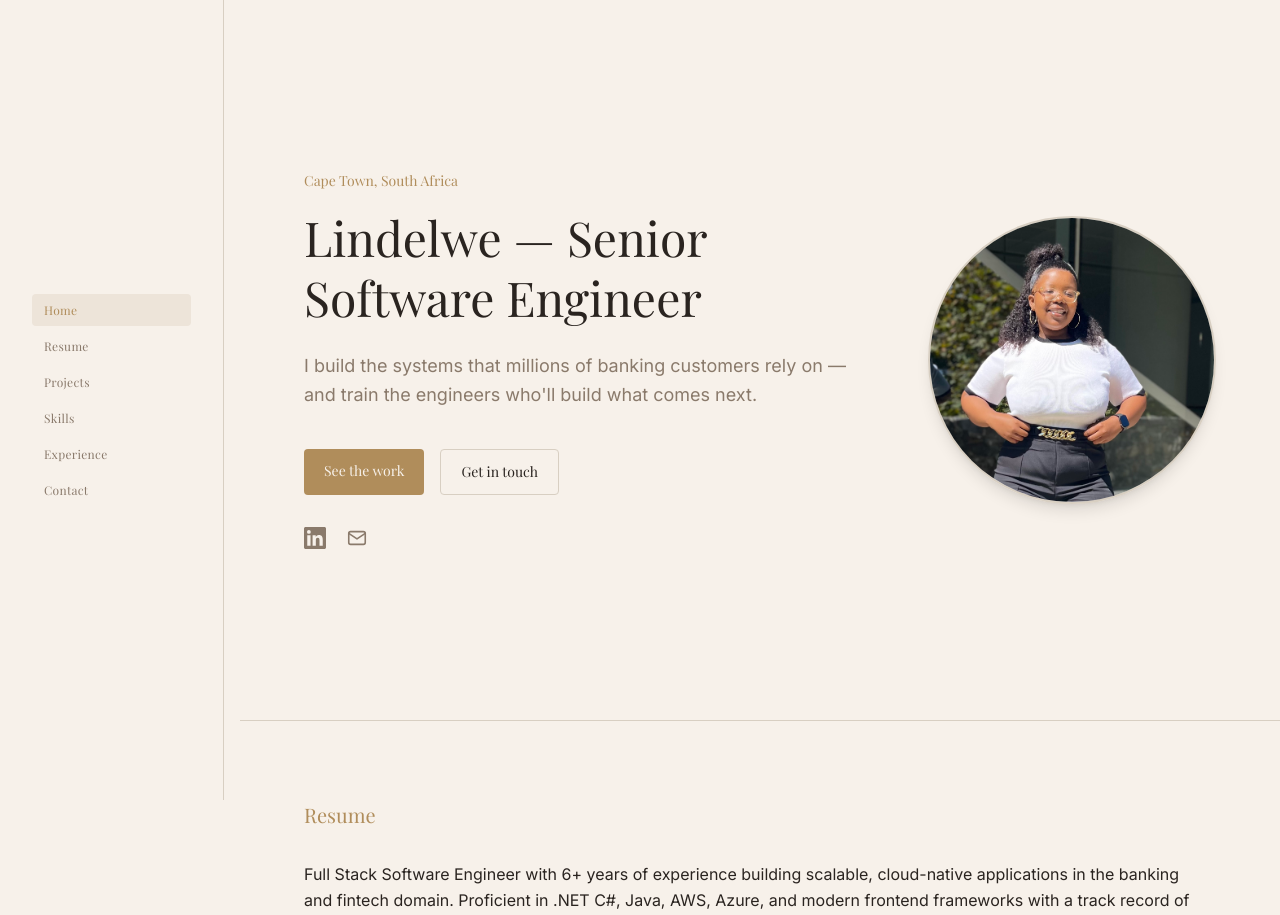
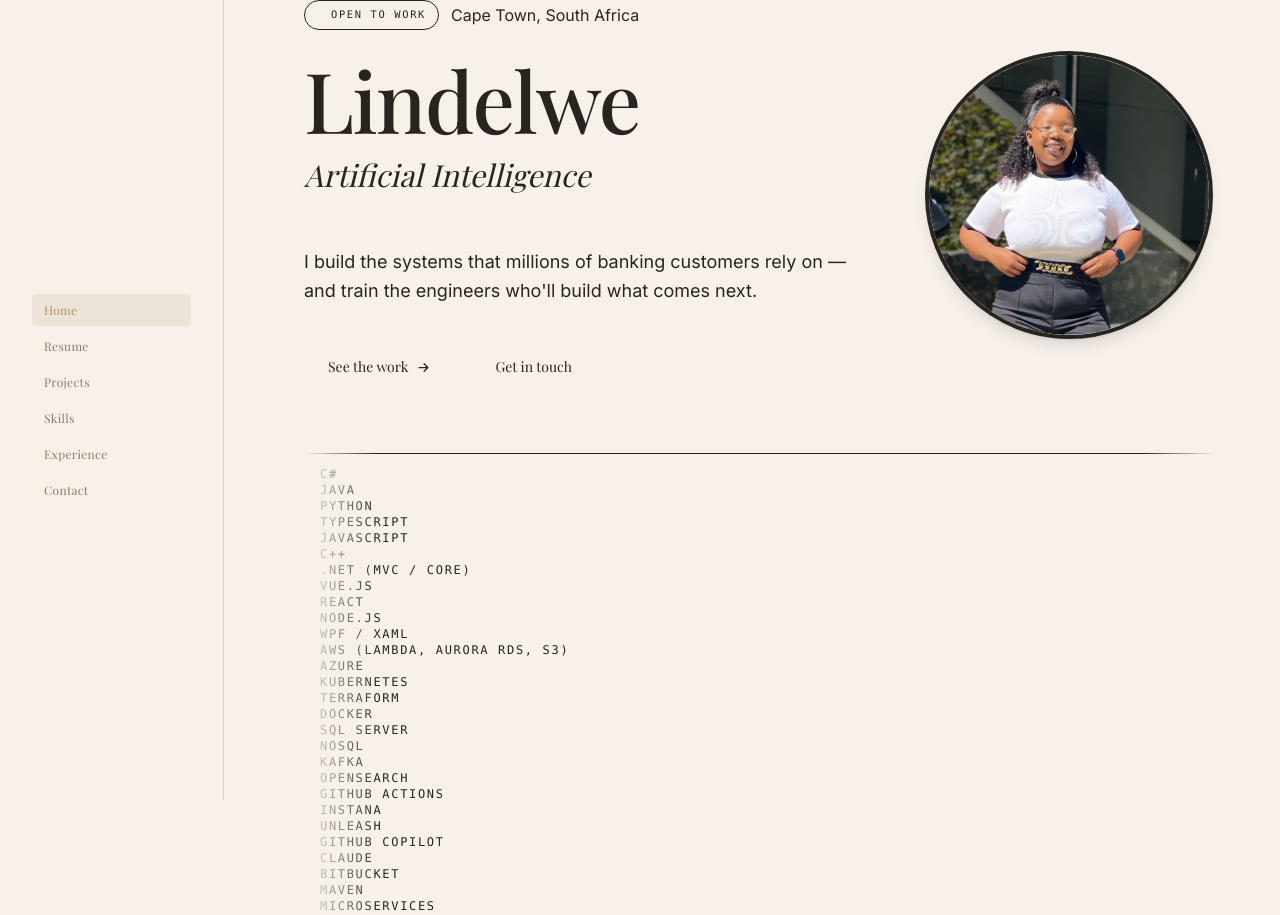
Before and after one commit to LindelweM/portfolio-frontend, a React (Vite) app: page / in a window 1280 px wide. Shown: the top 915 px of the page. Built offline with nearby package versions, Linux system fonts and the light colour scheme; no server answers.

Commit message:
more enhancements for experience and hero sections with improved layout

```diff
--- /dev/null
+++ b/src/components/Counter.jsx
@@ -0,0 +1,34 @@
+import { useEffect, useState } from "react";
+import { useInView } from "../hooks/useInView";
+
+const easeOut = (t) => 1 - Math.pow(1 - t, 3);
+
+/** Counts up to `value` once it scrolls into view. */
+export default function Counter({ value, duration = 1400, className = "" }) {
+  const [ref, inView] = useInView({ threshold: 0.4 });
+  const [display, setDisplay] = useState(0);
+
+  useEffect(() => {
+    if (!inView) return;
+    if (window.matchMedia("(prefers-reduced-motion: reduce)").matches) {
+      setDisplay(value);
+      return;
+    }
+
+    let frame;
+    const start = performance.now();
+    const tick = (now) => {
+      const t = Math.min(1, (now - start) / duration);
+      setDisplay(Math.round(easeOut(t) * value));
+      if (t < 1) frame = requestAnimationFrame(tick);
+    };
+    frame = requestAnimationFrame(tick);
+    return () => cancelAnimationFrame(frame);
+  }, [inView, value, duration]);
+
+  return (
+    <span ref={ref} className={className}>
+      {display}
+    </span>
+  );
+}
--- a/src/components/Experience.jsx
+++ b/src/components/Experience.jsx
@@ -1,30 +1,120 @@
+import { useState } from "react";
 import { experience } from "../data/content";
+import SectionHeading from "./SectionHeading";
+import Reveal from "./Reveal";
+
+const VISIBLE_POINTS = 3;
+
+/** "Present - 3 years 1 month" → { current: true, duration: "3 years 1 month" } */
+function parsePeriod(period) {
+  const [status, ...rest] = period.split(" - ");
+  return {
+    current: status.trim().toLowerCase() === "present",
+    duration: rest.join(" - ").trim() || status.trim(),
+  };
+}
+
+function Job({ job }) {
+  const [expanded, setExpanded] = useState(false);
+  const { current, duration } = parsePeriod(job.period);
+  const collapsible = job.points.length > VISIBLE_POINTS;
+  const points = expanded || !collapsible ? job.points : job.points.slice(0, VISIBLE_POINTS);
+
+  return (
+    <div className="relative pl-10 md:pl-14">
+      {/* Node on the spine. */}
+      <span
+        aria-hidden="true"
+        className={`absolute left-0 top-1.5 flex h-[18px] w-[18px] translate-x-[-8.5px] items-center justify-center
+                    rounded-full border-2 bg-[var(--bg)] transition-colors md:translate-x-[-8.5px]
+                    ${current ? "border-[var(--accent)]" : "border-[var(--line-strong)]"}`}
+      >
+        <span
+          className={`h-1.5 w-1.5 rounded-full ${
+            current ? "pulse-dot bg-[var(--accent)]" : "bg-[var(--line-strong)]"
+          }`}
+        />
+      </span>
+
+      <div className="card card-hover p-6">
+        <div className="flex flex-wrap items-center gap-x-3 gap-y-2">
+          {current && (
+            <span className="rounded-full bg-[var(--accent-wash)] px-2.5 py-1 font-mono text-[0.6rem] uppercase tracking-[0.16em] text-[var(--accent)]">
+              Current
+            </span>
+          )}
+          <span className="font-mono text-xs text-[var(--muted)]">{duration}</span>
+        </div>
+
+        <h3 className="mt-3 font-display text-xl leading-snug text-[var(--text)]">
+          {job.role}
+        </h3>
+        <p className="mt-1 text-sm text-[var(--accent)]">{job.org}</p>
+
+        <ul className="mt-4 space-y-2.5">
+          {points.map((pt) => (
+            <li key={pt} className="flex gap-3 text-sm leading-relaxed text-[var(--muted)]">
+              <span aria-hidden="true" className="mt-2 h-1 w-1 shrink-0 rounded-full bg-[var(--accent)]" />
+              <span>{pt}</span>
+            </li>
+          ))}
+        </ul>
+
+        {collapsible && (
+          <button
+            type="button"
+            onClick={() => setExpanded((v) => !v)}
+            aria-expanded={expanded}
+            className="link-underline mt-4 inline-flex items-center gap-1.5 font-display text-sm text-[var(--text)] transition-colors hover:text-[var(--accent)]"
+          >
+            {expanded ? "Show less" : `Show ${job.points.length - VISIBLE_POINTS} more`}
+            <svg
+              width="14"
+              height="14"
+              viewBox="0 0 24 24"
+              fill="none"
+              stroke="currentColor"
+              strokeWidth="2"
+              strokeLinecap="round"
+              strokeLinejoin="round"
+              aria-hidden="true"
+              className={`transition-transform duration-300 ${expanded ? "rotate-180" : ""}`}
+            >
+              <path d="m6 9 6 6 6-6" />
+            </svg>
+          </button>
+        )}
+      </div>
+    </div>
+  );
+}
 
 export default function Experience() {
   return (
-    <section id="experience" className="px-6 md:px-16 py-20 border-t border-[var(--color-hairline)]">
-      <h2 className="font-display text-xl text-[var(--color-signal)] mb-8">Experience</h2>
+    <section id="experience" className="border-t border-[var(--line)] px-6 py-24 md:px-16 md:py-28">
+      <SectionHeading
+        id="experience"
+        title="Experience"
+        kicker="Six years across banking, IoT and enterprise systems — plus the bootcamps where I've taught the next intake."
+      />
 
-      <div className="space-y-10 max-w-2xl">
-        {experience.map((job) => (
-          <div key={`${job.org}-${job.role}`} className="flex flex-col sm:flex-row sm:gap-8">
-            <p className="font-display text-sm text-[var(--color-slate)] sm:w-32 shrink-0 mb-2 sm:mb-0">
-              {job.period}
-            </p>
-            <div>
-              <h3 className="text-[var(--color-paper)]">
-                {job.role} <span className="text-[var(--color-slate)]">· {job.org}</span>
-              </h3>
-              <ul className="mt-2 space-y-1">
-                {job.points.map((pt) => (
-                  <li key={pt} className="text-[var(--color-slate)] text-sm leading-relaxed">
-                    — {pt}
-                  </li>
-                ))}
-              </ul>
-            </div>
-          </div>
-        ))}
+      <div className="relative max-w-3xl">
+        {/* The spine, fading out at the end of the timeline. */}
+        <span
+          aria-hidden="true"
+          className="absolute bottom-0 left-0 top-2 w-px"
+          style={{
+            background: "linear-gradient(to bottom, var(--line-strong), transparent 96%)",
+          }}
+        />
+
+        <div className="space-y-6">
+          {experience.map((job, i) => (
+            <Reveal key={`${job.org}-${job.role}`} delay={i * 90}>
+              <Job job={job} />
+            </Reveal>
+          ))}
+        </div>
       </div>
     </section>
   );
--- a/src/components/Hero.jsx
+++ b/src/components/Hero.jsx
@@ -1,67 +1,156 @@
-import { profile } from "../data/content";
+import { useEffect, useRef } from "react";
+import { profile, skills } from "../data/content";
+import { useTypewriter } from "../hooks/useTypewriter";
+import Magnetic from "./Magnetic";
 import heroImage from "../assets/profile_picture.jpg";
 
+const marqueeItems = skills.flatMap((g) => g.items);
+
 export default function Hero() {
+  const role = useTypewriter(profile.roles ?? [profile.role]);
+  const portraitRef = useRef(null);
+
+  // Gentle parallax: the portrait drifts up as the hero scrolls away.
+  useEffect(() => {
+    if (window.matchMedia("(prefers-reduced-motion: reduce)").matches) return;
+
+    let frame = 0;
+    const onScroll = () => {
+      if (frame) return;
+      frame = requestAnimationFrame(() => {
+        frame = 0;
+        const el = portraitRef.current;
+        if (!el) return;
+        const y = Math.min(window.scrollY, window.innerHeight) * 0.12;
+        el.style.transform = `translate3d(0, ${-y}px, 0)`;
+      });
+    };
+    window.addEventListener("scroll", onScroll, { passive: true });
+    return () => {
+      if (frame) cancelAnimationFrame(frame);
+      window.removeEventListener("scroll", onScroll);
+    };
+  }, []);
+
   return (
     <section
       id="home"
-      className="min-h-[90vh] flex flex-col md:flex-row md:items-center md:justify-between gap-10 md:gap-16 px-6 md:px-16 pt-16 md:pt-0"
+      className="relative flex min-h-[92vh] flex-col justify-center px-6 pt-16 pb-20 md:px-16 md:pt-0"
     >
-      <div className="flex-1">
-        <p className="font-display text-[var(--color-signal)] text-sm mb-4">
-          {profile.location}
+      <div className="flex flex-col-reverse items-start gap-12 md:flex-row md:items-center md:justify-between md:gap-16">
+        <div className="w-full flex-1">
+          <div className="rise flex flex-wrap items-center gap-3" style={{ "--rise-delay": "1150ms" }}>
+            {profile.available && (
+              <span className="inline-flex items-center gap-2 rounded-full border border-[var(--line)] bg-[var(--surface)] px-3 py-1.5">
+                <span className="pulse-dot h-1.5 w-1.5 rounded-full bg-[var(--accent)]" />
+                <span className="font-mono text-[0.65rem] uppercase tracking-[0.16em] text-[var(--text-soft)]">
+                  Open to work
+                </span>
+              </span>
+            )}
+            <span className="eyebrow">{profile.location}</span>
+          </div>
+
+          <h1
+            className="rise mt-7 font-display text-[clamp(2.6rem,8vw,5.25rem)] font-medium leading-[0.98] tracking-[-0.02em]"
+            style={{ "--rise-delay": "1250ms" }}
+          >
+            <span className="text-gradient">{profile.name}</span>
+          </h1>
+
+          <p
+            className="rise mt-3 min-h-[2.2em] font-display text-[clamp(1.15rem,3.2vw,1.9rem)] italic text-[var(--accent)]"
+            style={{ "--rise-delay": "1350ms" }}
+          >
+            <span className="caret">{role}</span>
           </p>
-        <h1 className="font-display text-3xl sm:text-4xl md:text-5xl leading-tight max-w-3xl">
-          {profile.name} — {profile.role}
-        </h1>
-        <p className="mt-6 max-w-xl text-[var(--color-slate)] text-base md:text-lg leading-relaxed">
+
+          <p
+            className="rise mt-7 max-w-xl text-base leading-relaxed text-[var(--muted)] md:text-lg"
+            style={{ "--rise-delay": "1450ms" }}
+          >
             {profile.tagline}
           </p>
-        <div className="mt-10 flex flex-wrap gap-4">
+
+          <div className="rise mt-10 flex flex-wrap gap-4" style={{ "--rise-delay": "1550ms" }}>
+            <Magnetic as="span" className="inline-block">
               <a
                 href="#projects"
-            className="font-display text-sm px-5 py-3 bg-[var(--color-signal)] text-[var(--color-ink)] rounded-sm hover:opacity-90 transition-opacity"
+                className="btn-primary inline-flex items-center gap-2 rounded-full px-6 py-3 font-display text-sm"
               >
                 See the work
+                <svg width="15" height="15" viewBox="0 0 24 24" fill="none" stroke="currentColor" strokeWidth="2" strokeLinecap="round" strokeLinejoin="round" aria-hidden="true">
+                  <path d="M5 12h14M13 6l6 6-6 6" />
+                </svg>
               </a>
+            </Magnetic>
+            <Magnetic as="span" className="inline-block">
               <a
                 href="#contact"
-            className="font-display text-sm px-5 py-3 border border-[var(--color-hairline)] text-[var(--color-paper)] rounded-sm hover:border-[var(--color-slate)] transition-colors"
+                className="btn-ghost inline-flex items-center rounded-full px-6 py-3 font-display text-sm"
               >
                 Get in touch
               </a>
-        </div>
-        <div className="mt-8 flex items-center gap-5">
-          <a
-            href={profile.linkedin}
-            target="_blank"
-            rel="noreferrer"
-            aria-label="LinkedIn"
-            className="text-[var(--color-slate)] hover:text-[var(--color-signal)] transition-colors"
-          >
-            <svg xmlns="http://www.w3.org/2000/svg" width="22" height="22" viewBox="0 0 24 24" fill="currentColor" aria-hidden="true">
-              <path d="M20.45 20.45h-3.55v-5.57c0-1.33-.02-3.04-1.85-3.04-1.86 0-2.14 1.45-2.14 2.95v5.66H9.36V9h3.41v1.56h.05a3.74 3.74 0 0 1 3.37-1.85c3.6 0 4.27 2.37 4.27 5.46zM5.34 7.43a2.06 2.06 0 1 1 0-4.13 2.06 2.06 0 0 1 0 4.13M7.12 20.45H3.56V9h3.56zM22.22 0H1.77C.79 0 0 .77 0 1.72v20.56C0 23.23.79 24 1.77 24h20.45C23.2 24 24 23.23 24 22.28V1.72C24 .77 23.2 0 22.22 0" />
-            </svg>
-          </a>
-          <a
-            href={`mailto:${profile.email}`}
-            aria-label="Email"
-            className="text-[var(--color-slate)] hover:text-[var(--color-signal)] transition-colors"
-          >
-            <svg xmlns="http://www.w3.org/2000/svg" width="22" height="22" viewBox="0 0 24 24" fill="none" stroke="currentColor" strokeWidth="1.75" strokeLinecap="round" strokeLinejoin="round" aria-hidden="true">
-              <rect x="3" y="5" width="18" height="14" rx="2" />
-              <path d="m3 7 9 6 9-6" />
-            </svg>
-          </a>
+            </Magnetic>
           </div>
         </div>
-      <div className="shrink-0 flex justify-center md:justify-end">
+
+        <div ref={portraitRef} className="rise shrink-0 self-center" style={{ "--rise-delay": "1050ms" }}>
+          <div className="relative">
+            {/* Soft halo behind the portrait. */}
+            <div
+              aria-hidden="true"
+              className="absolute -inset-6 rounded-full opacity-70 blur-2xl"
+              style={{
+                background:
+                  "radial-gradient(circle, color-mix(in srgb, var(--accent) 26%, transparent), transparent 70%)",
+              }}
+            />
+            <div className="relative rounded-full p-[3px] [background:conic-gradient(from_180deg,var(--accent),transparent_35%,var(--accent-bright)_65%,transparent)]">
               <img
                 src={heroImage}
                 alt={profile.name}
-          className="w-48 h-48 sm:w-60 sm:h-60 md:w-72 md:h-72 rounded-full object-cover border-2 border-[var(--color-hairline)] shadow-lg"
+                className="h-44 w-44 rounded-full border-4 border-[var(--bg)] object-cover shadow-[var(--shadow-lg)] sm:h-56 sm:w-56 md:h-72 md:w-72"
               />
             </div>
+          </div>
+        </div>
+      </div>
+
+      {/* Tech marquee — a quiet strip of the stack, sitting on the hero's baseline. */}
+      <div
+        className="marquee rise mt-16 overflow-hidden border-y border-[var(--line)] py-3"
+        style={{
+          "--rise-delay": "1700ms",
+          "--marquee-duration": `${marqueeItems.length * 2.2}s`,
+          maskImage: "linear-gradient(90deg, transparent, #000 8%, #000 92%, transparent)",
+          WebkitMaskImage: "linear-gradient(90deg, transparent, #000 8%, #000 92%, transparent)",
+        }}
+        aria-hidden="true"
+      >
+        <div className="marquee-track">
+          {[...marqueeItems, ...marqueeItems].map((item, i) => (
+            <span
+              key={`${item}-${i}`}
+              className="flex items-center gap-8 whitespace-nowrap px-4 font-mono text-xs uppercase tracking-[0.14em] text-[var(--muted)]"
+            >
+              {item}
+              <span className="h-1 w-1 rounded-full bg-[var(--accent)]" />
+            </span>
+          ))}
+        </div>
+      </div>
+
+      <a
+        href="#resume"
+        aria-label="Scroll to resume"
+        className="rise absolute bottom-6 left-1/2 hidden -translate-x-1/2 text-[var(--muted)] transition-colors hover:text-[var(--accent)] lg:block"
+        style={{ "--rise-delay": "1850ms" }}
+      >
+        <svg width="22" height="22" viewBox="0 0 24 24" fill="none" stroke="currentColor" strokeWidth="1.5" strokeLinecap="round" strokeLinejoin="round" aria-hidden="true">
+          <path d="M12 4v15M6 13l6 6 6-6" />
+        </svg>
+      </a>
     </section>
   );
 }
--- /dev/null
+++ b/src/components/Magnetic.jsx
@@ -0,0 +1,44 @@
+import { useCallback, useRef } from "react";
+
+const prefersReducedMotion = () =>
+  typeof window !== "undefined" &&
+  window.matchMedia("(prefers-reduced-motion: reduce)").matches;
+
+/**
+ * Nudges a control toward the cursor while it hovers. Fine pointers only —
+ * on touch it is an ordinary element.
+ */
+export default function Magnetic({ children, strength = 0.28, as: Tag = "div", className = "", ...rest }) {
+  const ref = useRef(null);
+
+  const handleMove = useCallback(
+    (e) => {
+      const el = ref.current;
+      if (!el || prefersReducedMotion()) return;
+      if (!window.matchMedia("(hover: hover) and (pointer: fine)").matches) return;
+
+      const rect = el.getBoundingClientRect();
+      const dx = (e.clientX - (rect.left + rect.width / 2)) * strength;
+      const dy = (e.clientY - (rect.top + rect.height / 2)) * strength;
+      el.style.transform = `translate3d(${dx}px, ${dy}px, 0)`;
+    },
+    [strength]
+  );
+
+  const handleLeave = useCallback(() => {
+    const el = ref.current;
+    if (el) el.style.transform = "";
+  }, []);
+
+  return (
+    <Tag
+      ref={ref}
+      onMouseMove={handleMove}
+      onMouseLeave={handleLeave}
+      className={`magnet ${className}`}
+      {...rest}
+    >
+      {children}
+    </Tag>
+  );
+}
```
Also changed, not shown: src/components/Footer.jsx (added, +20 -0 lines). Lines whose indentation alone changed are shown as unchanged.
